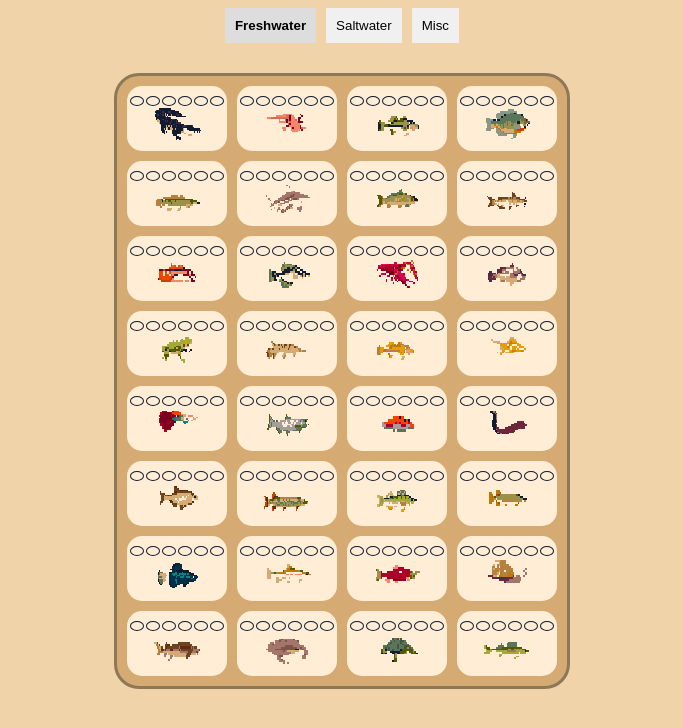
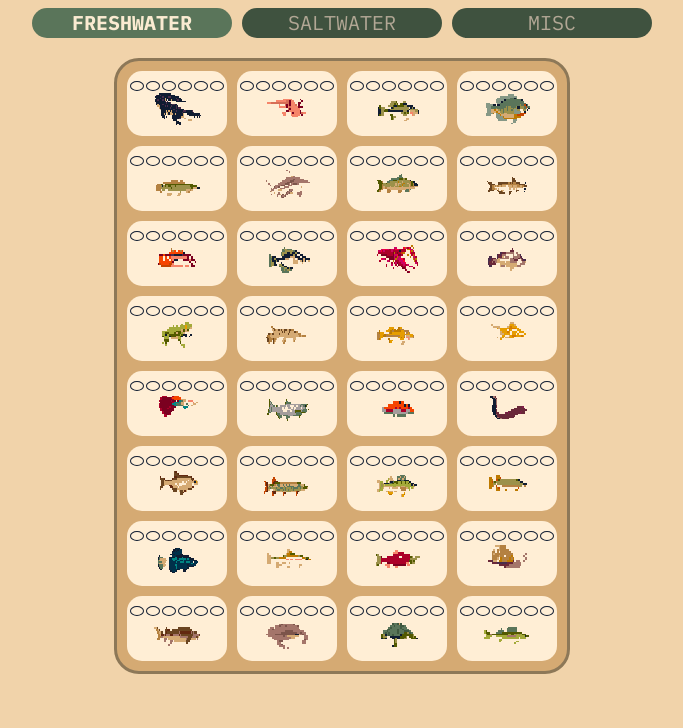
Before and after one commit to puksh/webfishingCollection, a Vue app: page / in a window 1280 px wide. Shown: the top 728 px of the page, without its empty margins (298-981 px from the left). Built offline with nearby package versions, Linux system fonts and the light colour scheme.

Commit message:
style: Update button style and popup font

```diff
--- a/src/components/CompletionistChecklist.vue
+++ b/src/components/CompletionistChecklist.vue
@@ -3,13 +3,13 @@
     <!-- Tabs -->
     <div class="tabs">
       <button @click="selectedTab = 1" :class="{ active: selectedTab === 1 }">
-        Freshwater
+        FRESHWATER
       </button>
       <button @click="selectedTab = 2" :class="{ active: selectedTab === 2 }">
-        Saltwater
+        SALTWATER
       </button>
       <button @click="selectedTab = 3" :class="{ active: selectedTab === 3 }">
-        Misc
+        MISC
       </button>
     </div>
 
@@ -246,20 +246,32 @@ export default {
 
 <style scoped>
 .tabs {
-  display: flex;
-  justify-content: center;
-  margin-bottom: 20px;
+  margin-bottom: 10px;
 }
 .tabs button {
   padding: 10px;
   margin: 0 5px;
-  background-color: #f0f0f0;
+  background-color: #3f523f;
+  color: #b2a795;
   border: none;
   cursor: pointer;
+  box-sizing: border-box;
+  border-radius: 2vb;
+  width: 200px;
+  height: 30px;
+  font-size: 20px;
+  line-height: 10px;
+  transition: background-color 0.3s ease, color 0.3s ease, transform 0.2s ease,
+    font-weight 0.3s ease;
+  font-family: "IBMPlexMono", monospace;
 }
 .tabs button.active {
-  background-color: #ddd;
+  background-color: #5a755a;
+  color: #faebd1;
   font-weight: bold;
+}
+.tabs button:not(.active):hover {
+  transform: scale(1.08);
 }
 .tables-container {
   display: block;
@@ -289,6 +301,7 @@ export default {
   box-sizing: border-box;
   margin: 0 auto;
   position: relative;
+  font-family: "IBMPlexMono", monospace;
 }
 
 .circles {
```
